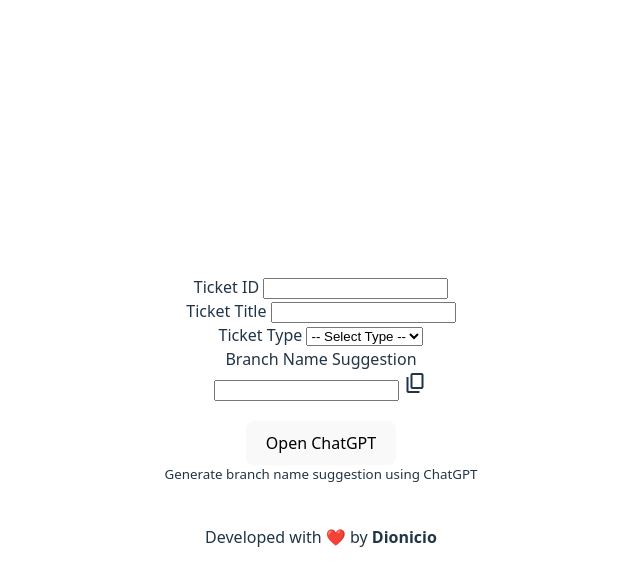
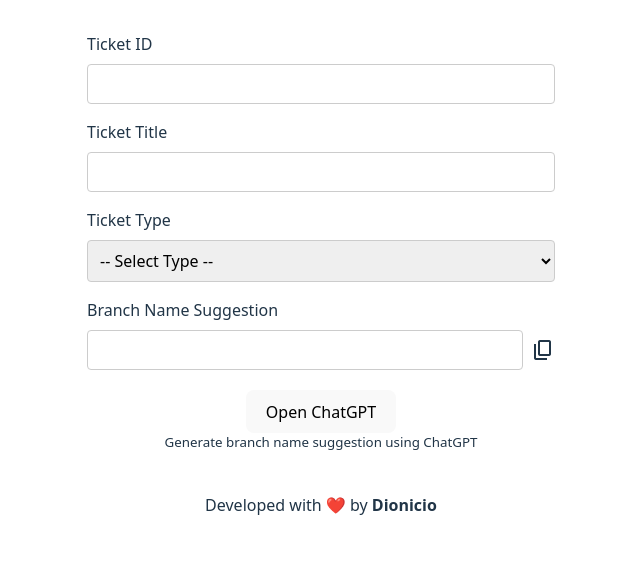
Before and after one commit to dionicioHytech/pecao-branching, a website built with Vite: page index.html in a window 1280 px wide. Shown: the whole page, without its empty margins (319-959 px from the left). Built offline with nearby package versions, Linux system fonts and the light colour scheme; no server answers.

Commit message:
style: enhance layout and form styles for improved usability

```diff
--- a/src/style.css
+++ b/src/style.css
@@ -6,11 +6,26 @@
   color-scheme: light dark;
   color: rgba(255, 255, 255, 0.87);
   background-color: #242424;
+  --accent-color: #e85424;
 
   font-synthesis: none;
   text-rendering: optimizeLegibility;
   -webkit-font-smoothing: antialiased;
   -moz-osx-font-smoothing: grayscale;
+}
+
+*,
+html {
+  box-sizing: border-box;
+  margin: 0;
+  padding: 0;
+}
+
+html {
+  /* width: 500px; */
+  display: flex;
+  place-items: center;
+  justify-content: center;
 }
 
 a {
@@ -23,13 +38,11 @@ a:hover {
 }
 
 body {
-  margin: 0;
   /* padding:0; */
-  display: flex;
-  place-items: center;
-  justify-content: space-between;
+
   min-width: 320px;
   min-height: 100vh;
+  width: 500px;
 }
 
 h1 {
@@ -44,22 +57,29 @@ p {
 }
 
 #app {
-  max-width: 1280px;
-  margin: 0 auto;
+  display: flex;
+  flex-direction: column;
+  align-items: center;
+  justify-content: center;
+  padding: 0 1rem;
+  width: 100%;
+  /* max-width: 1280px; */
+  /* margin: 0 auto; */
   /* padding: 0 2rem 2rem; */
-  text-align: center;
+  /* text-align: center; */
 }
 
 .container {
-  padding: 2em;
+  padding: 2em 0;
+  width: 100%;
   /* background-color: pink; */
 }
 
 footer {
-    display: flex;
-    justify-content: center;
-    /* background-color: rgba(100, 108, 255, 0.1); */
-    padding: 0.5rem;
+  display: flex;
+  justify-content: center;
+  /* background-color: rgba(100, 108, 255, 0.1); */
+  padding: 0.5rem;
 }
 
 button {
@@ -93,3 +113,67 @@ button:focus-visible {
     background-color: #f9f9f9;
   }
 }
+
+.form-group {
+  display: flex;
+  flex-direction: column;
+  margin-bottom: 1rem;
+}
+
+.form-group label {
+  margin-bottom: 0.5rem;
+  font-weight: 500;
+}
+
+.form-group input,
+.form-group select {
+  padding: 0.5rem;
+  border: 1px solid #ccc;
+  border-radius: 4px;
+  font-size: 1rem;
+  font-family: inherit;
+  width: 100%;
+}
+
+.form-group input:focus,
+.form-group select:focus {
+  outline: 2px solid #646cff;
+  border-color: #646cff;
+  box-shadow: 0 0 0 2px rgba(100, 108, 255, 0.2);
+}
+
+.input-container {
+  position: relative;
+  display: flex;
+  align-items: center;
+  gap: 0.5rem;
+}
+
+.icon {
+  cursor: pointer;
+}
+
+.icon:hover {
+  color: var(--accent-color);
+  font-variation-settings: "FILL" 1, "wght" 700, "GRAD" 0, "opsz" 48;
+}
+
+header {
+  /* border: 1px solid #ccc; */
+  display: flex;
+  align-items: center;
+  justify-content: space-around;
+  padding: 1rem 0;
+  /* background-color: #1a1a1a; */
+  /* color: white; */
+}
+
+header h1 {
+  font-size: 2.5em;
+  margin: 0;
+}
+
+header h1 span {
+  color: #646cff;
+  font-size: 0.8em;
+}
```
